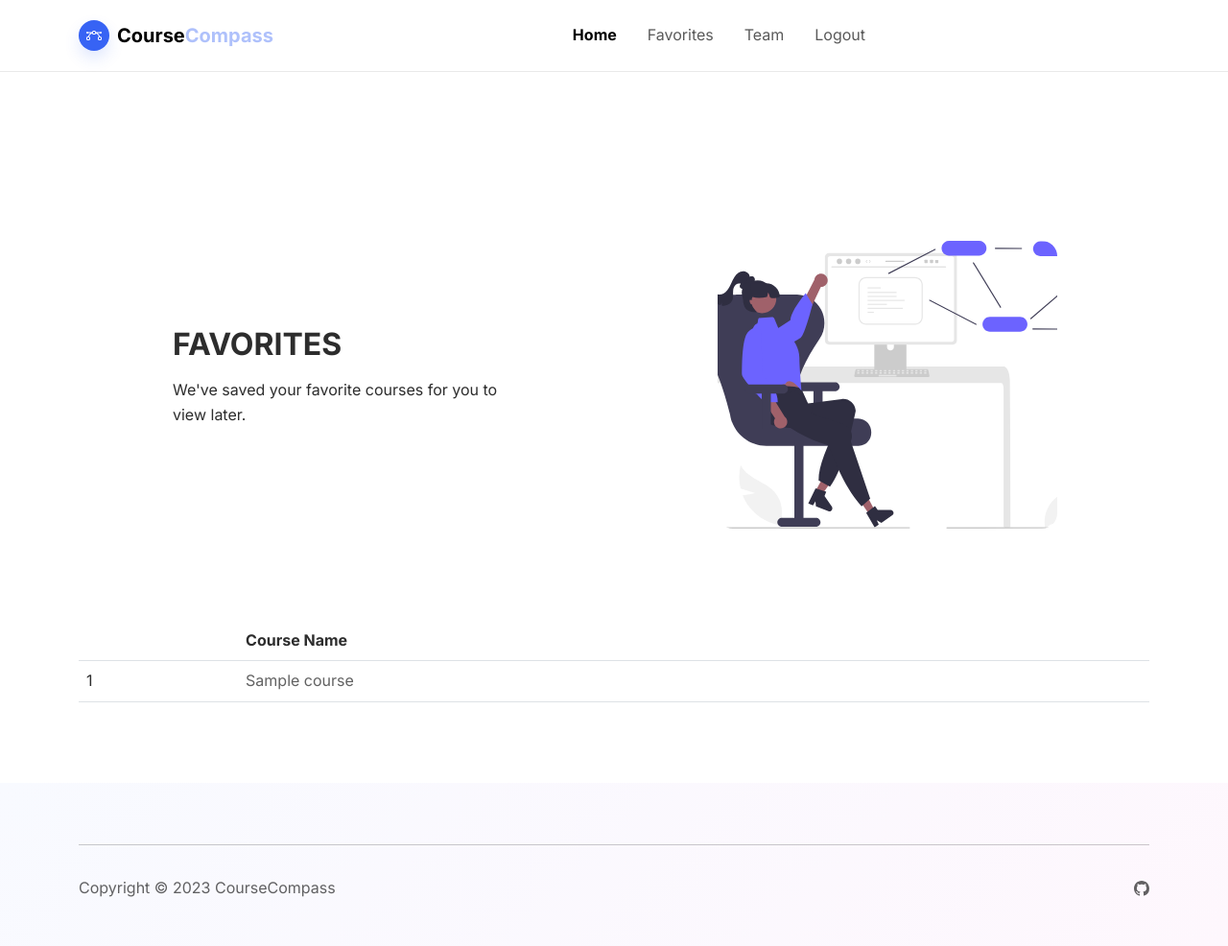
After one commit to ali-izhar/course-recommender, a Flask app: page /user/favs in a window 1280 px wide. The commit adds this page. Shown: the whole page at 96% size. Run offline with Flask 3, Linux system fonts and the light colour scheme; a user stored in the database is signed in; tables that the repository leaves empty hold one stand-in row (values such as "Sample post"); some libraries are stand-ins or nearby versions.

Commit message:
favorites functionality added, unfav still todo

```diff
--- a/app/__init__.py
+++ b/app/__init__.py
@@ -19,10 +19,11 @@ def create_app(config_class=Config):
 
     from . import models
 
-    from .views import auth_bp, task_bp, main_bp
+    from .views import auth_bp, task_bp, main_bp, user_bp
     app.register_blueprint(auth_bp)
     app.register_blueprint(task_bp)
     app.register_blueprint(main_bp)
+    app.register_blueprint(user_bp)
 
     @app.errorhandler(404)
     def page_not_found(e):
--- a/app/models/__init__.py
+++ b/app/models/__init__.py
@@ -1,3 +1,3 @@
-from .user import User, CourseEmbedding
+from .user import User, CourseEmbedding, FavoriteCourse
 
-__all__ = ['User', 'CourseEmbedding']
+__all__ = ['User', 'CourseEmbedding', 'FavoriteCourse']
--- a/app/models/user.py
+++ b/app/models/user.py
@@ -6,13 +6,33 @@ class User(db.Model, UserMixin):
     id = db.Column(db.Integer, primary_key=True)
     email = db.Column(db.String(150), unique=True)
     password = db.Column(db.String(150))
+    favorite_courses = db.relationship('FavoriteCourse', backref='user', lazy=True)
 
     @property
     def is_active(self):
         return True
 
+    @property
+    def courses_list(self):
+        return json.loads(self.courses) if self.courses else []
+
+    @courses_list.setter
+    def courses_list(self, value):
+        self.courses = json.dumps(value)
+
     def __repr__(self):
         return f'<User {self.email}>'
+
+
+class FavoriteCourse(db.Model):
+    id = db.Column(db.Integer, primary_key=True)
+    user_id = db.Column(db.Integer, db.ForeignKey('user.id'), nullable=False)
+    course_name = db.Column(db.String(255))
+    course_url = db.Column(db.String(255))
+
+    def __repr__(self):
+        return f'<FavoriteCourse {self.course_name}>'
+
 
 class CourseEmbedding(db.Model):
     id = db.Column(db.Integer, primary_key=True)
--- a/app/services/__init__.py
+++ b/app/services/__init__.py
@@ -12,5 +12,7 @@ __all__ = [
     'get_all_course_embeddings',
     'update_course_embedding',
     'delete_course_embedding',
-    'delete_all_course_embeddings'
+    'delete_all_course_embeddings',
+    'save_course_to_profile',
+    'get_favorite_courses',
 ]
--- a/app/services/db_ops.py
+++ b/app/services/db_ops.py
@@ -1,4 +1,4 @@
-from app.models import User, CourseEmbedding
+from app.models import User, CourseEmbedding, FavoriteCourse
 from app import db
 
 def get_user_by_email(email):
@@ -64,3 +64,12 @@ def bulk_insert_embeddings(embeddings):
 
 def get_all_course_names():
     return [course.course_name for course in CourseEmbedding.query.with_entities(CourseEmbedding.course_name).all()]
+
+def save_course_to_profile(user_id, course):
+    favorite_course = FavoriteCourse(user_id=user_id, course_name=course['name'], course_url=course['url'])
+    db.session.add(favorite_course)
+    db.session.commit()
+    return True
+
+def get_favorite_courses(user_id):
+    return FavoriteCourse.query.filter_by(user_id=user_id).all()
--- a/app/templates/base.html
+++ b/app/templates/base.html
@@ -25,6 +25,7 @@
                     <li class="nav-item"></li>
                     {% if current_user.is_authenticated %}
                         <li class="nav-item"><a class="nav-link active" href="{{ url_for('main.index') }}">Home</a></li>
+                        <li class="nav-item"><a class="nav-link" href="{{ url_for('user.favs') }}">Favorites</a></li>
                         <li class="nav-item"><a class="nav-link" href="{{ url_for('main.team') }}">Team</a></li>
                         <li class="nav-item"><a class="nav-link" href="{{ url_for('auth.logout') }}">Logout</a></li>
                     {% else %}
@@ -52,7 +53,7 @@
 
     {% block content %}{% endblock %}
 
-    <footer class="bg-primary-gradient" style="position: absolute;bottom: 0;left: 0;right: 0;">
+    <footer class="bg-primary-gradient">
         <div class="container py-4 py-lg-5" style="margin-top: 20px;">
             <hr>
             <div class="text-muted d-flex justify-content-between align-items-center pt-3">
--- /dev/null
+++ b/app/templates/favs.html
@@ -0,0 +1,41 @@
+{% extends 'base.html' %}
+
+{% block title %}Favorites{% endblock %}
+
+{% block content %}
+
+<div class="container py-4 py-xl-5">
+    <div class="row gy-4 gy-md-0">
+        <div class="col-md-6 text-center text-md-start d-flex d-sm-flex d-md-flex justify-content-center align-items-center justify-content-md-start align-items-md-center justify-content-xl-center">
+            <div style="max-width: 350px;">
+                <h2 class="text-uppercase fw-bold">Favorites</h2>
+                <p class="my-3">We've saved your favorite courses for you to view later.</p>
+            </div>
+        </div>
+        <div class="col-md-6">
+            <div class="p-xl-5 m-xl-5"><img class="rounded img-fluid w-100 fit-cover" style="min-height: 300px;" src="{{ url_for('static', filename='img/favs.svg') }}"></div>
+        </div>
+    </div>
+
+    <div class="table-responsive">
+        <table class="table">
+            <thead>
+                <tr>
+                    <th></th>
+                    <th>Course Name</th>
+                </tr>
+            </thead>
+            <tbody>
+                {% for course in courses %}
+                    <tr>
+                        <td>{{loop.index}}</td>
+                        <td><a href="{{ course.course_url }}" target="_blank">{{ course.course_name }}</a></td>
+                    </tr>
+                {% endfor %}
+            </tbody>
+        </table>
+    </div>
+
+</div>
+
+{% endblock %}
--- a/app/templates/result.html
+++ b/app/templates/result.html
@@ -52,6 +52,7 @@
                         <th></th>
                         <th>Course Name</th>
                         <th>Similarity</th>
+                        <th></th>
                     </tr>
                 </thead>
                 <tbody>
@@ -60,6 +61,7 @@
                             <td>{{loop.index}}</td>
                             <td><a href="{{ course[1].url }}" target="_blank">{{ course[0] }}</a></td>
                             <td>{{ '{:.1f}'.format(course[1].similarity * 100) }}%</td>
+                            <td><a href="{{ url_for('user.save', course_name=course[0], course_url=course[1].url, return_url=request.url) }}" class="btn btn-dark btn-sm">Save</a></td>
                         </tr>
                     {% endfor %}
                 </tbody>
--- a/app/views/__init__.py
+++ b/app/views/__init__.py
@@ -1,5 +1,6 @@
 from .auth import auth_bp
 from .task import task_bp
 from .main import main_bp
+from .user import user_bp
 
-__all__ = ['auth_bp', 'task_bp', 'main_bp']
+__all__ = ['auth_bp', 'task_bp', 'main_bp', 'user_bp']
--- /dev/null
+++ b/app/views/user.py
@@ -0,0 +1,38 @@
+from flask import Blueprint, request, render_template, flash, redirect, url_for
+from flask_login import current_user
+from app.services import save_course_to_profile, get_favorite_courses
+
+user_bp = Blueprint('user', __name__, url_prefix='/user')
+
+
+@user_bp.route('/save', methods=['GET'])
+def save():
+    if not current_user.is_authenticated:
+        flash('User not logged in', 'danger')
+        return redirect(url_for('auth.login'))
+
+    course_name = request.args.get('course_name')
+    course_url = request.args.get('course_url')
+    return_url = request.args.get('return_url', url_for('main.index'))
+
+    if course_name and course_url:
+        course = {'name': course_name, 'url': course_url}
+        success = save_course_to_profile(current_user.id, course)
+        if success:
+            flash('Course saved successfully', 'success')
+        else:
+            flash('Failed to save course', 'danger')
+        return redirect(return_url)
+    else:
+        flash('Course not found', 'warning')
+        return redirect(return_url)
+
+
+@user_bp.route('/favs', methods=['GET'])
+def favs():
+    if not current_user.is_authenticated:
+        flash('User not logged in', 'danger')
+        return redirect(url_for('auth_bp.login'))
+
+    courses = get_favorite_courses(current_user.id)
+    return render_template('favs.html', courses=courses)
```
Also changed, not shown: app/static/img/favs.svg (added).
